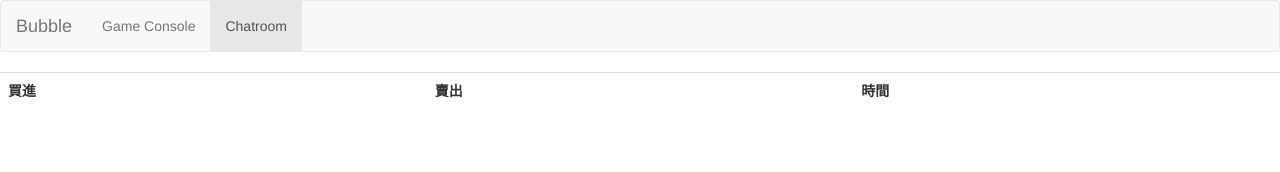
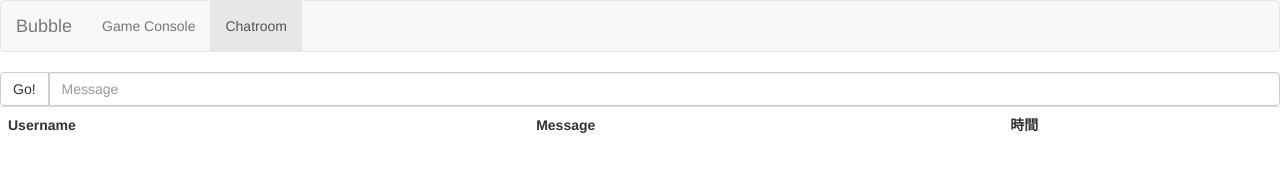
Before and after one commit to MokoVersity/mokoid-camp3-game, a plain HTML site: page chat.html in a window 1280 px wide. Drawn offline with Linux system fonts and the light colour scheme.

Commit message:
Add: input form

```diff
--- a/chat.html
+++ b/chat.html
@@ -30,10 +30,20 @@
 
 </body>
 	<div>
+		<form id="submit_form" method="GET" action="">
+		    <div class="input-group">
+		      <span class="input-group-btn">
+		        <button class="btn btn-default" type="button">Go!</button>
+		      </span>
+		      <input type="text" class="form-control" placeholder="Message">
+		    </div>
+		</form>
+	</div>
+	<div>
 		<table class="table" id="priceList">
 			<tr>
-				<th>買進</th>
-				<th>賣出</th>
+				<th>Username</th>
+				<th>Message</th>
 				<th>時間</th>
 			</tr>
 		</table>
@@ -41,8 +51,8 @@
 
 <script id="priceTemplate" type="text/x-jquery-tmpl">
 		<tr>
-			<td>${bid}</td>
-			<td>${ask}</td>
+			<td></td>
+			<td>${message}</td>
 			<td>${timestamp}</td>
 		</tr>
 </script>
```
